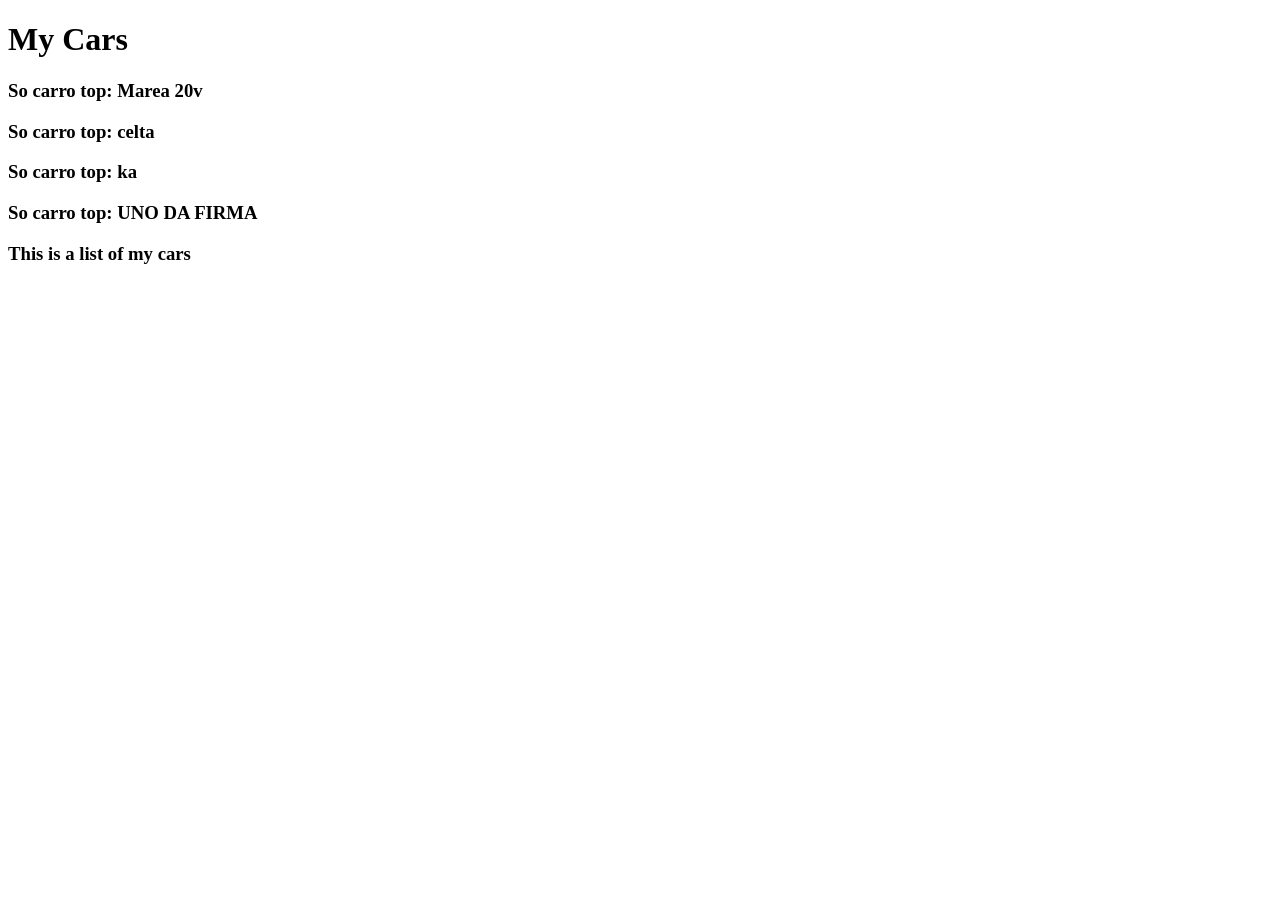
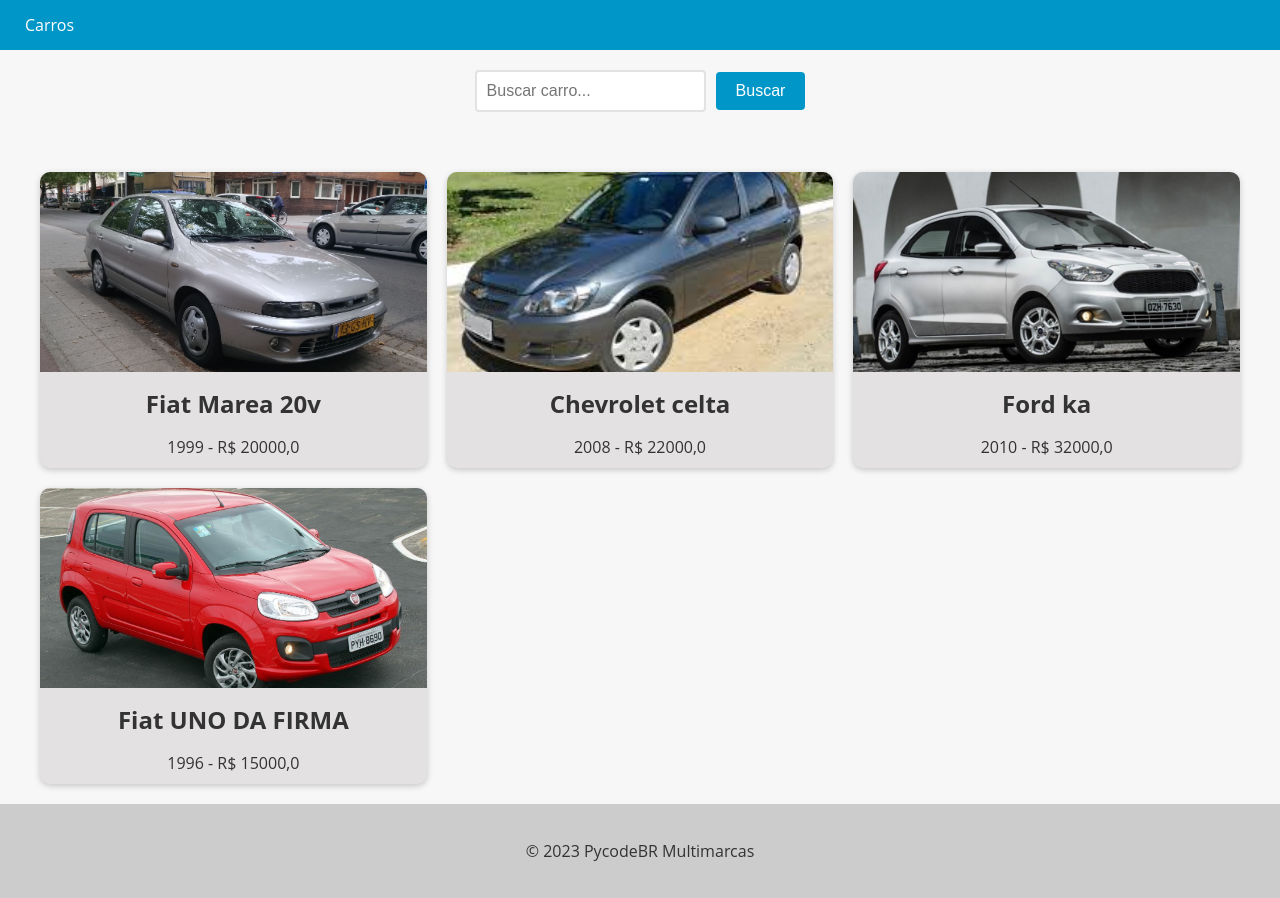
Before and after one commit to Clayton1987/DJANGO_CARROS, a Django app: page /cars/ in a window 1280 px wide. Before the commit the page ends 264 px from the top, so only its background shows below. Run offline with Django 5.2, Linux system fonts and the light colour scheme; data comes from the database, SQL or seed files in the repository; both versions use the stored data as it was after the commit.

Commit message:
view cars e templates models

```diff
--- a/app/settings.py
+++ b/app/settings.py
@@ -57,7 +57,7 @@
 TEMPLATES = [
     {
         'BACKEND': 'django.template.backends.django.DjangoTemplates',
-        'DIRS': [],
+        'DIRS': ['app/templates'],
         'APP_DIRS': True,
         'OPTIONS': {
             'context_processors': [
--- /dev/null
+++ b/app/templates/base.html
@@ -0,0 +1,89 @@
+<!DOCTYPE html>
+<html lang="en">
+<head>
+  <meta charset="UTF-8">
+  <meta name="viewport" content="width=device-width, initial-scale=1.0">
+  <title>{% block title %}{% endblock %}</title>
+  <style>
+    body {
+        font-family: 'Open Sans', sans-serif;
+        background-color: #f7f7f7;
+        color: #333;
+        margin: 0;
+        padding: 0;
+    }
+
+    header {
+        background-color: #0096c7;
+        color: #fff;
+        text-align: center;
+    }
+
+    footer {
+        background-color: #ccc;
+        color: #333;
+        padding: 20px;
+        text-align: center;
+    }
+
+    nav {
+        background-color: #0096c7;
+        color: #fff;
+        height: 50px;
+        display: flex;
+        justify-content: space-between;
+        align-items: center;
+    }
+
+    nav ul {
+        list-style: none;
+        margin: 0;
+        padding: 0;
+        display: flex;
+    }
+
+    nav ul li {
+        margin: 0 10px;
+    }
+
+    nav ul li a {
+        color: #fff;
+        text-decoration: none;
+        font-size: 16px;
+        padding: 15px;
+        transition: all 0.3s ease;
+    }
+
+    nav ul li a:hover {
+        background-color: #32bbe8;
+    }
+
+    nav ul li.active a {
+        background-color: #666;
+    }
+
+    nav ul li.active a:hover {
+        background-color: #999;
+    }
+
+  </style>
+</head>
+<body>
+  <header>
+    <nav>
+      <ul>
+        <li><a href="{% url 'cars_list' %}">Carros</a></li>
+      </ul>
+    </nav>
+  </header>
+
+  <main>
+    {% block content %}
+    {% endblock %}
+  </main>
+
+  <footer>
+    <p>&copy; 2023 PycodeBR Multimarcas</p>
+  </footer>
+</body>
+</html>
--- a/app/urls.py
+++ b/app/urls.py
@@ -24,5 +24,5 @@
 urlpatterns = [
     path('admin/', admin.site.urls),
     # path('', include('app.urls')),
-    path('cars/', cars_view),
+    path('cars/', cars_view, name='cars_list' ),
 ] + static(settings.MEDIA_URL, document_root=settings.MEDIA_ROOT)
--- a/cars/templates/cars.html
+++ b/cars/templates/cars.html
@@ -1,18 +1,114 @@
-<!DOCTYPE html>
-<html lang="en">
-<head>
-    <meta charset="UTF-8">
-    <meta name="viewport" content="width=device-width, initial-scale=1.0">
-    <title>My Cars</title>
-</head>
+{% extends 'base.html' %}
+
 {% block content %}
-<body>
-    <h1>My Cars</h1>
-    {% for car in cars %}
-        <h3>So carro top: {{ car.model }}<h3>
+  <style>
+    .car-grid {
+      display: grid;
+      grid-template-columns: repeat(3, 1fr);
+      gap: 20px;
+      margin: 0 auto;
+      max-width: 1200px;
+      padding: 20px;
+    }
 
-    {% endfor %}
-    <p>This is a list of my cars</p>
-</body>
+    .car-card {
+      background-color: #e3e1e1;
+      box-shadow: 0 2px 6px rgba(0, 0, 0, 0.2);
+      border-radius: 10px;
+      overflow: hidden;
+      text-align: center;
+      transition: all 0.3s ease;
+    }
+
+    .car-card:hover {
+        cursor: pointer;
+        box-shadow: 0 4px 10px rgba(0, 0, 0, 0.4);
+        transform: translateY(-2px);
+    }
+
+    .car-card img {
+      width: 100%;
+      height: 200px;
+      object-fit: cover;
+    }
+
+    .car-card h3 {
+        font-size: 20px;
+        margin-top: 10px;
+        margin-bottom: 5px;
+    }
+
+    .car-card h2 {
+      font-size: 1.5rem;
+      margin: 10px;
+    }
+
+    .car-card p {
+      font-size: 1rem;
+      margin-bottom: 10px;
+    }
+
+    @media (max-width: 768px) {
+      .car-grid {
+        grid-template-columns: repeat(2, 1fr);
+      }
+    }
+
+    form {
+        display: flex;
+        justify-content: center;
+        align-items: center;
+        margin-bottom: 20px;
+        text-align: center;
+        padding: 20px;
+    }
+
+    input[type="text"] {
+        padding: 10px;
+        font-size: 16px;
+        border: 2px solid #e3e1e1;
+        border-radius: 4px;
+        margin-right: 10px;
+        transition: border-bottom-color 0.3s ease-in-out;
+    }
+
+    input[type="text"]:focus {
+        outline: none;
+        border-bottom-color: #e3e1e1;
+    }
+
+    button[type="submit"] {
+        background-color: #0096c7;
+        color: #fff;
+        border: none;
+        padding: 10px 20px;
+        font-size: 16px;
+        border-radius: 4px;
+        cursor: pointer;
+        transition: background-color 0.3s ease-in-out;
+    }
+
+    button[type="submit"]:hover {
+        background-color: #108eb8;
+    }
+  </style>
+
+  <form method="GET" action="{% url 'cars_list' %}">
+    <input type="text" name="search" placeholder="Buscar carro...">
+    <button type="submit">Buscar</button>
+  </form>
+
+  <div class="car-grid">
+    {% if cars %}
+      {% for car in cars %}
+        <div class="car-card">
+          <img src="{{ car.photo.url }}" alt="{{ car.model }} - {{ car.brand }}">
+          <h2>{{ car.brand }} {{ car.model }}</h2>
+          <p>{{ car.factory_year }} - R$ {{ car.value }}</p>
+        </div>
+      {% endfor %}
+    {% else %}
+      <p class="no-results">Nenhum carro encontrado.</p>
+    {% endif %}
+  </div>
 {% endblock %}
-</html>
--- a/cars/views.py
+++ b/cars/views.py
@@ -41,7 +41,9 @@
     cars = Car.objects.all()
     search = request.GET.get('search') #informação  dode busca do ususario
     if search:
-        cars = Car.objects.filter(model__contains=search) # busca no banco com filter
+        #cars = Car.objects.filter(model__contains=search) # busca no banco com filter
+        #cars = Car.objects.filter(model__icontains=search) # busca no banco com filter igorando casesensitive
+        cars = Car.objects.filter(model__icontains=search).order_by('model') # busca no banco com filter igorando casesensitive
 
 
     #print(cars)
```
Also changed, not shown: cars/templates/carsOLD.html (added, +18 -0 lines), db.sqlite3, media/cars/Fiat_Marea_Sedan_44213257002.jpg (added), media/cars/celta-images.jpeg (added), media/cars/kadbf83561c978b1085c5c0d093e9cb29c-gpLarge.jpg (added), media/cars/uno32328989-1160x773.jpg (added).
